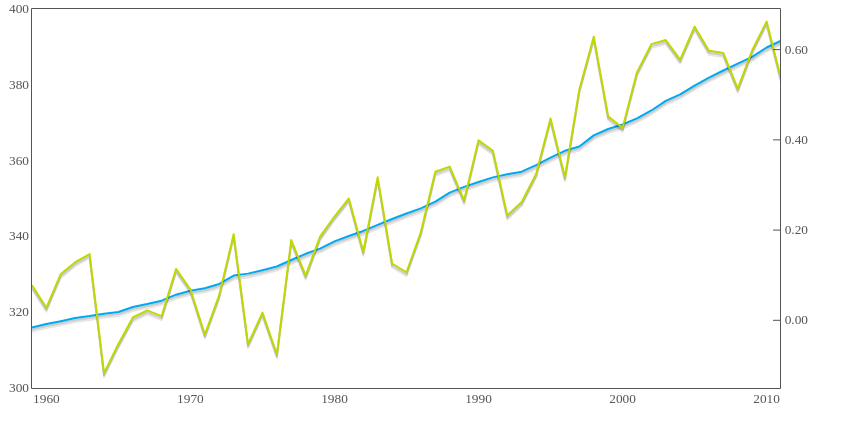
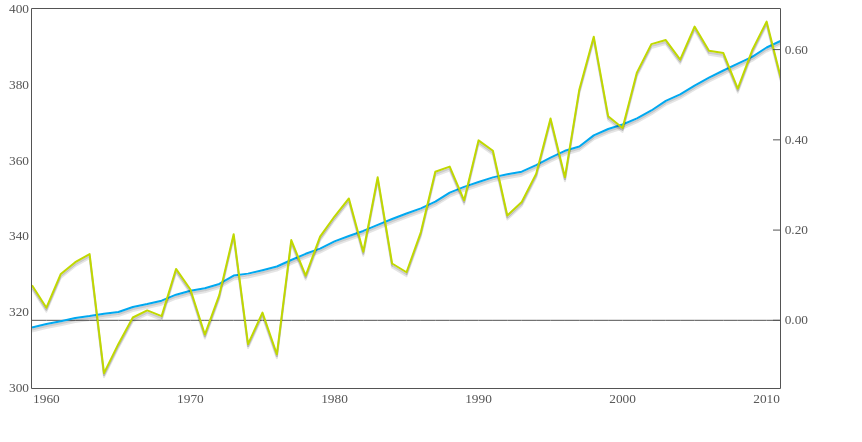
Before and after one commit to HeWhoShallNotBeMentioned/Basic_Data_Visualization_Line_Chart, a plain HTML site: page index.html in a window 1280 px wide. Shown: the whole page, without its empty margins (0-862 px from the left). Drawn offline with Linux system fonts and the light colour scheme.

Commit message:
but in the data and characteristics of the standard temp line. edited title in head.

```diff
--- a/index.html
+++ b/index.html
@@ -2,7 +2,7 @@
 <html lang="en">
   <head>
     <meta charset="utf-8">
-    <title>Detroit Tiger Wins by Year</title>
+    <title>Global Temperature and CO2 Concentration (NOAA Data)</title>
   </head>
   <body>
     <div id="chart" style="width:800px;height:400px;"></div>
@@ -121,10 +121,13 @@
         [ 2010,  0.6621 ],
         [ 2011,  0.5362 ],
     ];
+    var zero = [];
+    for (var yr = 1959; yr < 2012; yr++) { zero.push([yr, 0]); };
 
     Flotr.draw(
       document.getElementById("chart"),
       [
+        {data: zero, lines: {show:true, lineWidth:1}, yaxis:2, shadowSize: 0, color: "#545454"},
         {data: co2, lines: {show:true}},
         {data: temp, lines: {show:true}, yaxis: 2}
       ],
```
